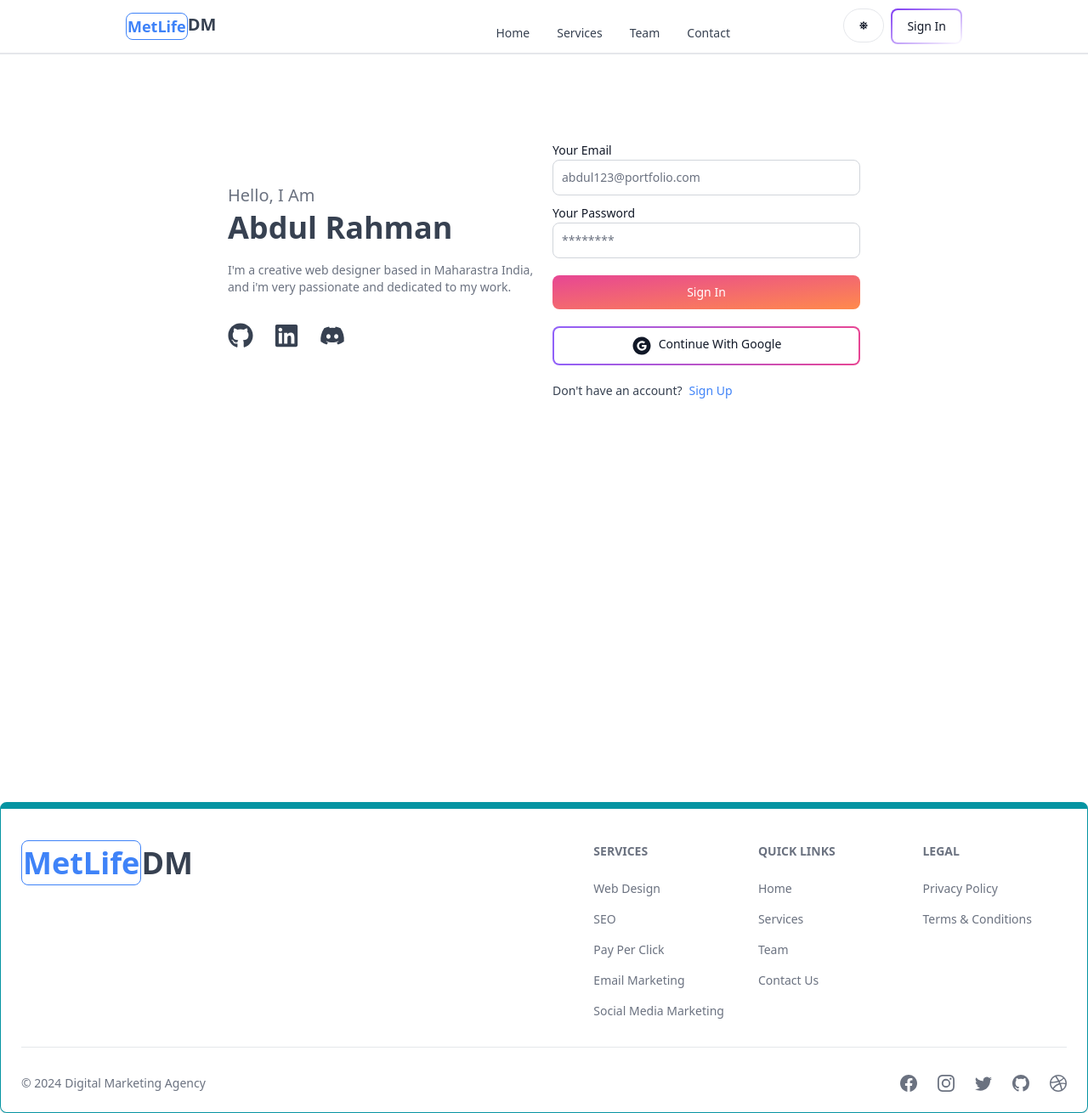
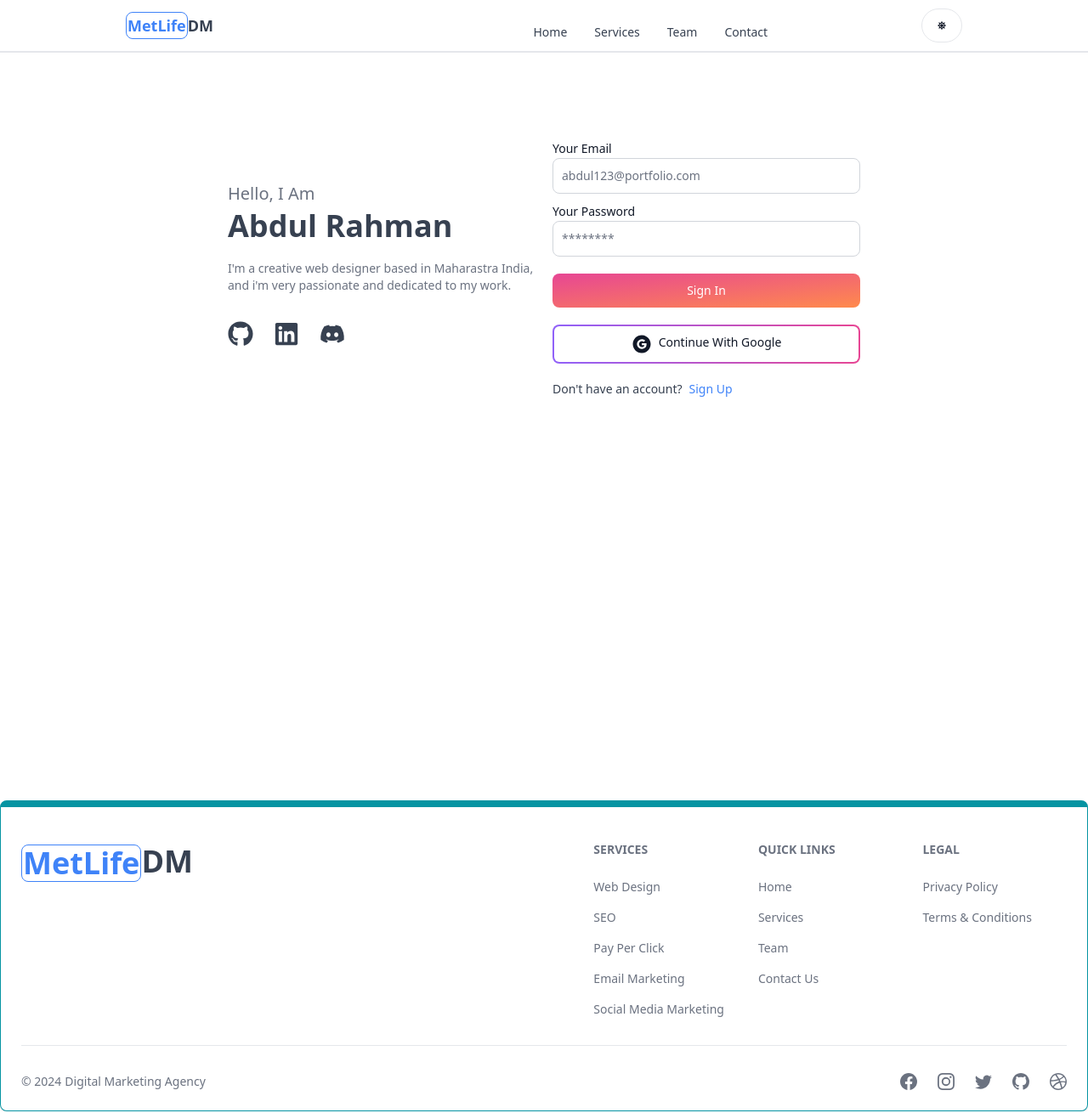
Before and after one commit to abdul8840/DigitalAgency, a React (Vite) app in the folder client/: page /sign-in in a window 1280 px wide. Shown: the whole page at 85% size. Built offline with nearby package versions, Linux system fonts and the light colour scheme; no server answers.

Commit message:
add some changes in ui

```diff
--- a/client/src/components/ContactCards.jsx
+++ b/client/src/components/ContactCards.jsx
@@ -13,7 +13,7 @@
         {
             icon: <MdEmail className='mx-auto text-6xl text-purple-500 mb-2' />,
             head: "Email",
-            info: "abcd1234@gmail.com",
+            info: "metlifedm4u@gmail.com",
         },
         {
             icon: <MdAddCall className='mx-auto text-6xl text-purple-500 mb-2' />,
--- a/client/src/components/Footer.jsx
+++ b/client/src/components/Footer.jsx
@@ -11,7 +11,7 @@
           <div className='mt-5'>
             <Link
               to='/'
-              className='self-center whitespace-nowrap text-lg sm:text-xl font-semibold dark:text-white'
+              className='flex justify-center mb-3 self-center whitespace-nowrap text-lg sm:text-xl font-semibold dark:text-white'
             >
               <span className='border border-blue-500 text-blue-500 text-4xl rounded-lg p-[1px]'>MetLife</span><span className='text-4xl'>DM</span>
             </Link>
--- a/client/src/components/Header.jsx
+++ b/client/src/components/Header.jsx
@@ -32,8 +32,8 @@
   return (
     <div className="border-b-2">
       <Navbar className='max-w-[1000px] mx-auto flex justify-between items-center'>
-        <Link to='/' className='flex self-center whitespace-nowrap text-sm sm:text-xl font-semibold dark:text-white'>
-          <span className='border border-blue-500 text-blue-500 text-lg rounded-lg p-[1px]'>MetLife</span> DM
+        <Link to='/' className='flex self-center items-center whitespace-nowrap text-sm sm:text-xl font-semibold dark:text-white'>
+          <span className='border border-blue-500 text-blue-500 text-lg rounded-lg p-[1px]'>MetLife</span> <span className='text-lg'>DM</span>
         </Link>
 
         <div className="flex gap-2 md:order-2">
@@ -41,7 +41,7 @@
             {theme === 'light' ? <FaSun /> : <FaMoon />}
           </Button>
 
-          {currentUser ? (
+          {/* {currentUser ? (
             <Dropdown
             arrowIcon={false}
             inline={true}
@@ -71,7 +71,7 @@
               Sign In
             </Button>
           </Link>
-          )}
+          )} */}
 
 
 
```
